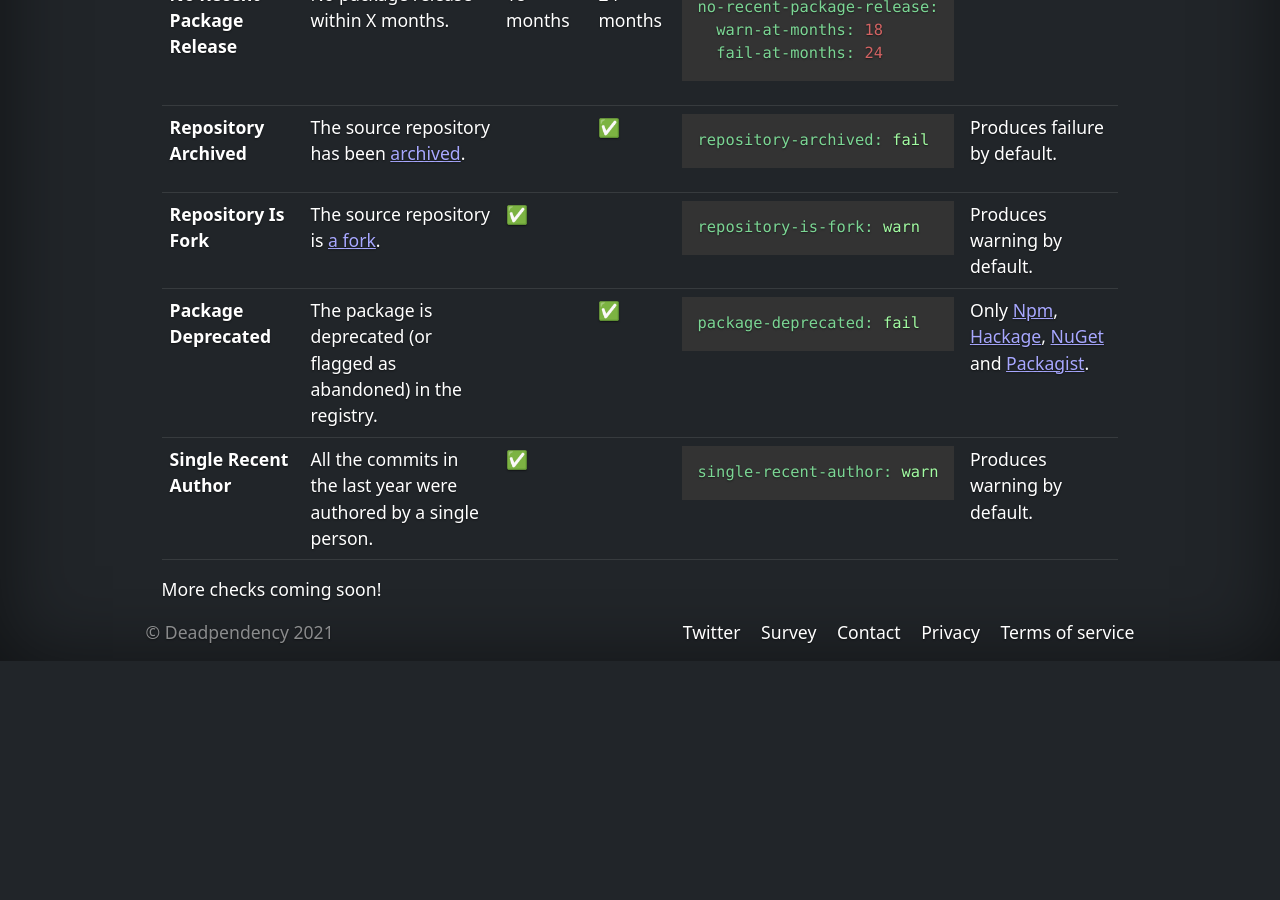
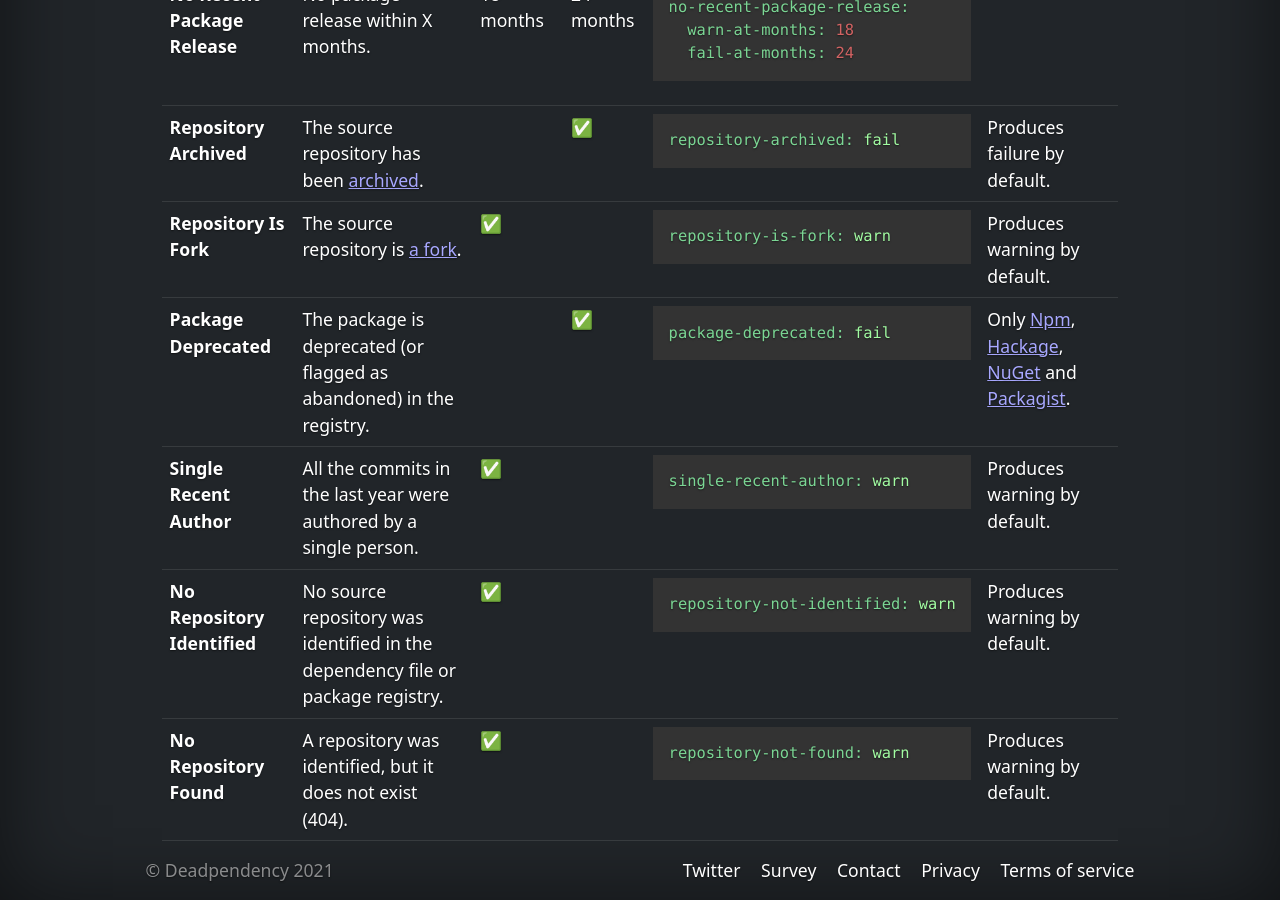
Before and after one commit to deadpendency/deadpendency.github.io, a Jekyll site: the page built from docs/rules.html, in a window 1280 px wide and 900 px high, scrolled down 736 px. Built offline with Jekyll 4.4.1, drawn with Linux system fonts in a browser that asks for light colours; nearby versions of some CDN libraries; before the commit the page ends 1397 px from its top, so only the background shows below that.

Commit message:
Make the repo not found rules configurable

```diff
--- a/_layouts/default.html
+++ b/_layouts/default.html
@@ -11,7 +11,7 @@
     <link rel="shortcut icon" href="/assets/image/32x32-favicon.png">
 
     <!-- Bootstrap CSS -->
-    <link rel="stylesheet" href="https://cdnjs.cloudflare.com/ajax/libs/twitter-bootstrap/5.0.0-beta3/css/bootstrap.min.css" integrity="sha512-N415hCJJdJx+1UBfULt+i+ihvOn42V/kOjOpp1UTh4CZ70Hx5bDlKryWaqEKfY/8EYOu/C2MuyaluJryK1Lb5Q==" crossorigin="anonymous" />
+    <link rel="stylesheet" href="https://cdnjs.cloudflare.com/ajax/libs/twitter-bootstrap/5.0.1/css/bootstrap.min.css" integrity="sha512-Ez0cGzNzHR1tYAv56860NLspgUGuQw16GiOOp/I2LuTmpSK9xDXlgJz3XN4cnpXWDmkNBKXR/VDMTCnAaEooxA==" crossorigin="anonymous" referrerpolicy="no-referrer" />
     <link rel="stylesheet" href="https://cdnjs.cloudflare.com/ajax/libs/font-awesome/5.15.3/css/fontawesome.min.css" integrity="sha512-OdEXQYCOldjqUEsuMKsZRj93Ht23QRlhIb8E/X0sbwZhme8eUw6g8q7AdxGJKakcBbv7+/PX0Gc2btf7Ru8cZA==" crossorigin="anonymous" />
     <link rel="stylesheet" href="https://cdnjs.cloudflare.com/ajax/libs/font-awesome/5.15.3/css/solid.min.css" integrity="sha512-jQqzj2vHVxA/yCojT8pVZjKGOe9UmoYvnOuM/2sQ110vxiajBU+4WkyRs1ODMmd4AfntwUEV4J+VfM6DkfjLRg==" crossorigin="anonymous" />
     <link rel="stylesheet" href="https://cdnjs.cloudflare.com/ajax/libs/font-awesome/5.15.3/css/brands.min.css" integrity="sha512-apX8rFN/KxJW8rniQbkvzrshQ3KvyEH+4szT3Sno5svdr6E/CP0QE862yEeLBMUnCqLko8QaugGkzvWS7uNfFQ==" crossorigin="anonymous" />
--- a/docs/config.html
+++ b/docs/config.html
@@ -134,6 +134,8 @@ title: Deadpendency Configuration
   repository-is-fork: warn
   package-deprecated: fail
   single-recent-author: warn
+  repository-not-identified: warn
+  repository-not-found: warn
 </code></pre>
 
 <h5>Customize the config</h5>
--- a/docs/rules.html
+++ b/docs/rules.html
@@ -107,8 +107,26 @@ redirect_from:
       </td>
       <td>Produces warning by default.</td>
     </tr>
+    <tr>
+      <th scope="row">No Repository Identified</td>
+      <td>No source repository was identified in the dependency file or package registry.</td>
+      <td>✅</td>
+      <td></td>
+      <td>
+        <pre><code class="language-yaml">repository-not-identified: warn</code></pre>
+      </td>
+      <td>Produces warning by default.</td>
+    </tr>
+    <tr>
+      <th scope="row">No Repository Found</td>
+      <td>A repository was identified, but it does not exist (404).</td>
+      <td>✅</td>
+      <td></td>
+      <td>
+        <pre><code class="language-yaml">repository-not-found: warn</code></pre>
+      </td>
+      <td>Produces warning by default.</td>
+    </tr>
   </tbody>
 </table>
-
-<p>More checks coming soon!</p>
 </div>
```
Also changed, not shown: Gemfile.lock.
